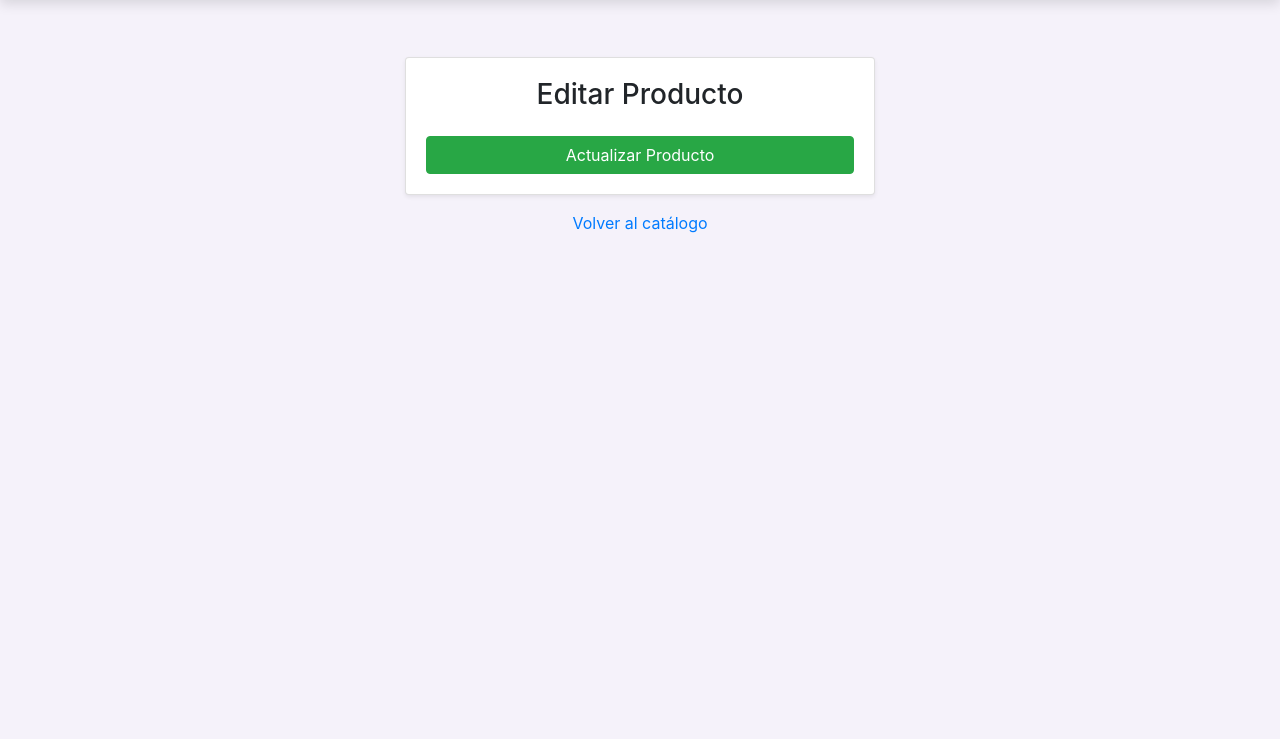
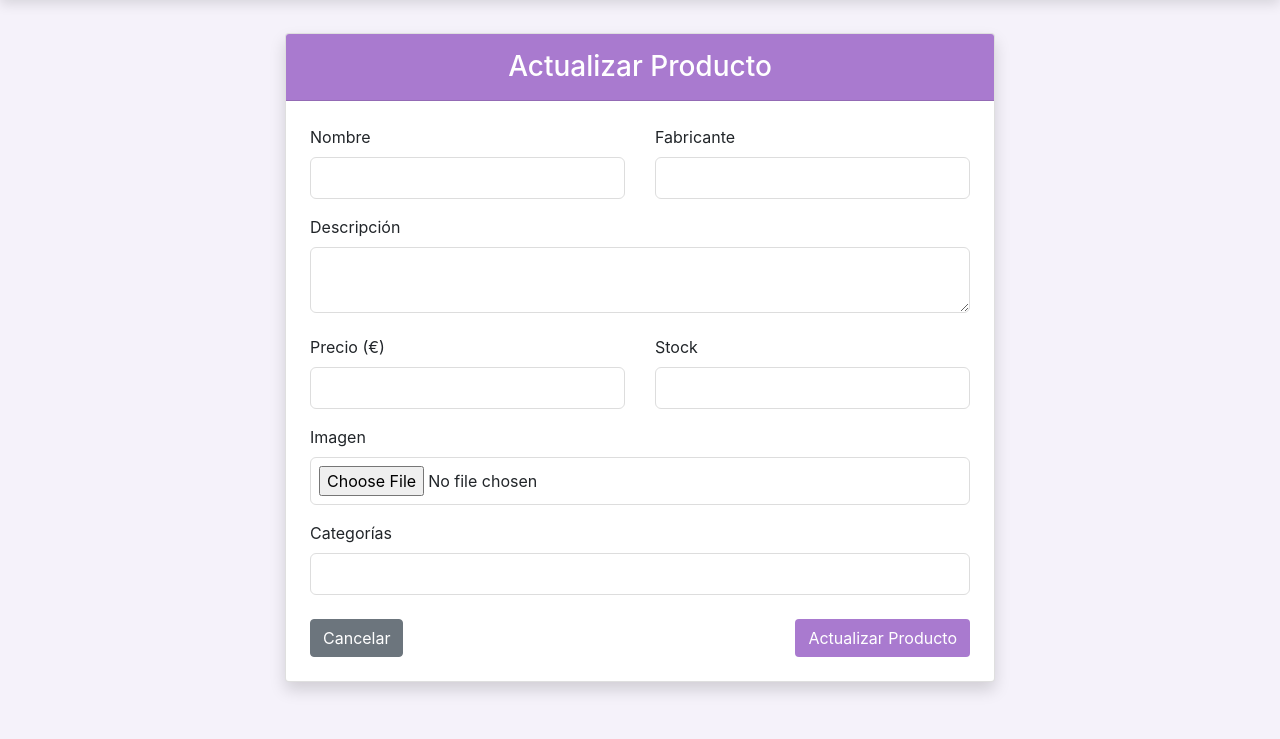
Before and after one commit to PepeCoral/orchid-cosmetics, a Django app: template src/app/templates/admin/products/update.html in a window 1280 px wide. Shown: the part 61-800 px from the top of the page. Run offline with Django 5.2, Linux system fonts and the light colour scheme; the template is opened without the code that fills it, so the values that code supplies are empty, except form fields; tables that the repository leaves empty hold one stand-in row (values such as "Sample post"); form fields are guessed from the names that the template uses; some libraries are stand-ins or nearby versions.

Commit message:
style: :lipstick: update de productos como el de servicios

```diff
--- a/src/app/templates/admin/products/update.html
+++ b/src/app/templates/admin/products/update.html
@@ -1,36 +1,119 @@
 {% extends 'admin/base_admin.html' %}
 
-{% block title %}Editar Producto - Orchid Cosmetics{% endblock %}
+{% block title %}Actualizar Producto - Orchid Cosmetics{% endblock %}
 
 {% block content %}
-<div class="container mt-5" style="max-width: 500px;">
-  <div class="card shadow-sm">
-    <div class="card-body">
-      <h3 class="text-center mb-4">Editar Producto</h3>
+<div class="container mt-4">
+  <div class="row justify-content-center">
+    <div class="col-md-8">
+      <div class="card shadow">
+        <div class="card-header text-white text-center py-3" style="background-color: #a97acf;">
+          <h3 class="mb-0">Actualizar Producto</h3>
+        </div>
+        <div class="card-body p-4">
+          {% if error %}
+          <div class="alert alert-danger" role="alert">
+            {{ error }}
+          </div>
+          {% endif %}
 
-      <form method="POST" action="" enctype="multipart/form-data">
-        {% csrf_token %}
-        {% for field in form %}
-        {% include "components/form_field.html" with field=field %}
-        {% endfor %}
+          <form method="POST" enctype="multipart/form-data">
+            {% csrf_token %}
 
+            <div class="row">
+              <div class="col-md-6">
+                <div class="mb-3">
+                  <label for="{{ form.name.id_for_label }}" class="form-label">Nombre</label>
+                  {{ form.name }}
+                  {% if form.name.errors %}
+                  <div class="text-danger small">{{ form.name.errors }}</div>
+                  {% endif %}
+                </div>
+              </div>
+              <div class="col-md-6">
+                <div class="mb-3">
+                  <label for="{{ form.fabricator.id_for_label }}" class="form-label">Fabricante</label>
+                  {{ form.fabricator }}
+                  {% if form.fabricator.errors %}
+                  <div class="text-danger small">{{ form.fabricator.errors }}</div>
+                  {% endif %}
+                </div>
+              </div>
+            </div>
 
-        <button type="submit" class="btn btn-success btn-block mt-3">
-          Actualizar Producto
-        </button>
+            <div class="mb-3">
+              <label for="{{ form.description.id_for_label }}" class="form-label">Descripción</label>
+              {{ form.description }}
+              {% if form.description.errors %}
+              <div class="text-danger small">{{ form.description.errors }}</div>
+              {% endif %}
+            </div>
 
-        {% if error %}
-        <div class="alert alert-danger">
-          {{ error }}
+            <div class="row">
+              <div class="col-md-6">
+                <div class="mb-3">
+                  <label for="{{ form.price.id_for_label }}" class="form-label">Precio (€)</label>
+                  {{ form.price }}
+                  {% if form.price.errors %}
+                  <div class="text-danger small">{{ form.price.errors }}</div>
+                  {% endif %}
+                </div>
+              </div>
+              <div class="col-md-6">
+                <div class="mb-3">
+                  <label for="{{ form.stock.id_for_label }}" class="form-label">Stock</label>
+                  {{ form.stock }}
+                  {% if form.stock.errors %}
+                  <div class="text-danger small">{{ form.stock.errors }}</div>
+                  {% endif %}
+                </div>
+              </div>
+            </div>
+
+            <div class="mb-3">
+              <label for="{{ form.image_url.id_for_label }}" class="form-label">Imagen</label>
+              {{ form.image_url }}
+              {% if form.image_url.errors %}
+              <div class="text-danger small">{{ form.image_url.errors }}</div>
+              {% endif %}
+            </div>
+
+            <div class="mb-3">
+              <label for="{{ form.categories.id_for_label }}" class="form-label">Categorías</label>
+              {{ form.categories }}
+              {% if form.categories.errors %}
+              <div class="text-danger small">{{ form.categories.errors }}</div>
+              {% endif %}
+            </div>
+
+            <div class="d-flex justify-content-between mt-4">
+              <a href="{% url 'admin/products' %}" class="btn btn-secondary">Cancelar</a>
+              <button type="submit" class="btn text-white" style="background-color: #a97acf;">
+                Actualizar Producto
+              </button>
+            </div>
+          </form>
         </div>
-        {% endif %}
-
-      </form>
+      </div>
     </div>
   </div>
+</div>
 
-  <div class="text-center mt-3">
-    <a href="/admin/products">Volver al catálogo</a>
-  </div>
-</div>
+<style>
+  input,
+  select,
+  textarea {
+    width: 100%;
+    padding: 0.5rem;
+    border: 1px solid #ddd;
+    border-radius: 0.375rem;
+  }
+
+  input:focus,
+  select:focus,
+  textarea:focus {
+    border-color: #a97acf;
+    box-shadow: 0 0 0 0.2rem rgba(169, 122, 207, 0.25);
+  }
+</style>
 {% endblock %}
```
